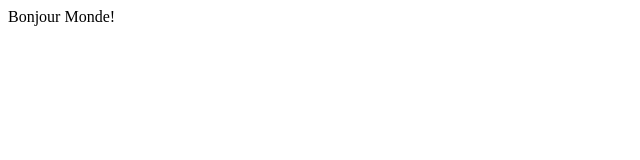
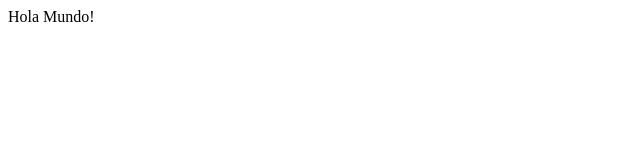
Before and after one commit to torijw/CSI3140_labs, a plain HTML site: page lab01/index.html in a window 1280 px wide. Shown: the full height of the page, 0-640 px from the left. Drawn offline with Linux system fonts and the light colour scheme.

Commit message:
translate to spanish

```diff
--- a/lab01/index.html
+++ b/lab01/index.html
@@ -1,6 +1,6 @@
 <html>
     <head></head>
     <body>
-        <p>Bonjour Monde!</p>
+        <p>Hola Mundo!</p>
     </body>
 </html>
```
